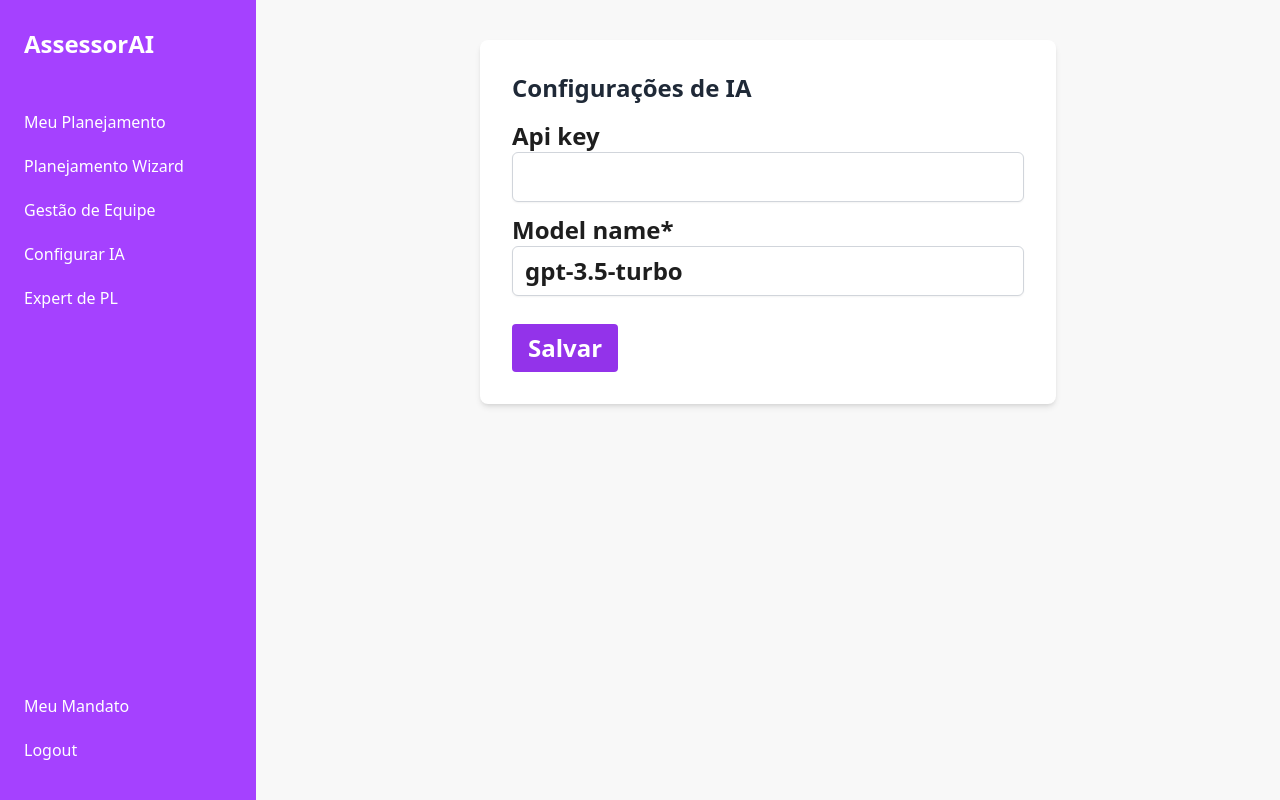
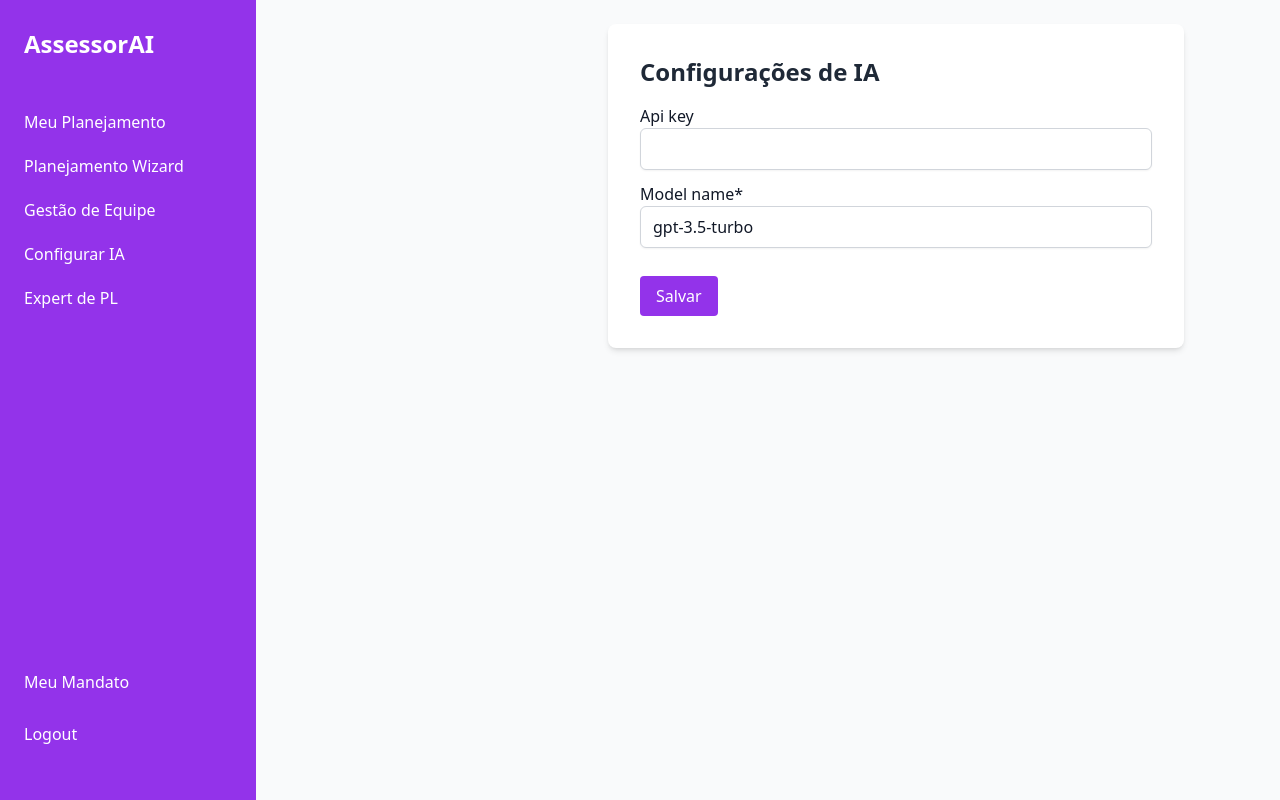
Before and after one commit to pmarkun/assessorai-client, a Django app: page /config/ia/ in a window 1280 px wide. Run offline with Django 5.2, Linux system fonts and the light colour scheme; data comes from the database, SQL or seed files in the repository; some libraries are stand-ins or nearby versions.

Commit message:
Redesign base layout and add design guidelines

```diff
--- /dev/null
+++ b/static/js/menu.js
@@ -0,0 +1,9 @@
+document.addEventListener('DOMContentLoaded', () => {
+  const btn = document.getElementById('menu-button');
+  const sidebar = document.getElementById('sidebar');
+  if (btn && sidebar) {
+    btn.addEventListener('click', () => {
+      sidebar.classList.toggle('-translate-x-full');
+    });
+  }
+});
--- a/theme/templates/base.html
+++ b/theme/templates/base.html
@@ -2,45 +2,60 @@
 <!DOCTYPE html>
 <html lang="pt-br">
 <head>
+    <meta charset="UTF-8">
     <title>{% block title %}AssessorAI{% endblock title %}</title>
-    <meta charset="UTF-8">
     <meta name="viewport" content="width=device-width, initial-scale=1.0">
-    <meta http-equiv="X-UA-Compatible" content="ie=edge">
     {% tailwind_css %}
 </head>
-<body class="bg-[#F8F8F8] text-[#1E1E1E] font-sans leading-normal tracking-normal flex">
+<body class="bg-gray-50 text-gray-900 font-sans">
+    <div class="min-h-screen md:flex">
+        <!-- Mobile Header -->
+        <header class="md:hidden bg-white border-b">
+            <div class="flex items-center justify-between p-4">
+                <button id="menu-button" class="text-gray-600 focus:outline-none">
+                    <svg xmlns="http://www.w3.org/2000/svg" class="h-6 w-6" fill="none" viewBox="0 0 24 24" stroke="currentColor">
+                        <path stroke-linecap="round" stroke-linejoin="round" stroke-width="2" d="M4 6h16M4 12h16M4 18h16" />
+                    </svg>
+                </button>
+                <a href="{% url 'core:welcome' %}" class="font-semibold text-lg">AssessorAI</a>
+                <div></div>
+            </div>
+        </header>
 
         <!-- Sidebar -->
-    <aside class="bg-[#A541FF] text-white w-64 space-y-6 py-7 px-2 absolute inset-y-0 left-0 transform -translate-x-full md:relative md:translate-x-0 transition duration-200 ease-in-out h-screen overflow-hidden flex flex-col justify-between">
+        <aside id="sidebar" class="bg-purple-600 text-white w-64 space-y-6 py-7 px-2 transform -translate-x-full md:translate-x-0 fixed inset-y-0 left-0 transition-transform duration-200 md:relative flex flex-col justify-between overflow-y-auto">
             <div>
-            <a href="{% url 'core:welcome' %}" class="text-white text-2xl font-semibold px-4">AssessorAI</a>
+                <a href="{% url 'core:welcome' %}" class="text-white text-2xl font-semibold px-4 hidden md:block">AssessorAI</a>
                 <nav class="mt-10">
-                <a href="{% url 'core:meu_planejamento' %}" class="block py-2.5 px-4 rounded transition duration-200 hover:bg-[#8200e3] hover:text-white">Meu Planejamento</a>
-                <a href="{% url 'core:planejamento' %}" class="block py-2.5 px-4 rounded transition duration-200 hover:bg-[#8200e3] hover:text-white">Planejamento Wizard</a>
-                <a href="{% url 'core:equipe' %}" class="block py-2.5 px-4 rounded transition duration-200 hover:bg-[#8200e3] hover:text-white">Gestão de Equipe</a>
-                <a href="{% url 'core:config_ai' %}" class="block py-2.5 px-4 rounded transition duration-200 hover:bg-[#8200e3] hover:text-white">Configurar IA</a>
-                <a href="{% url 'expert_pl:sugestao_emendas' %}" class="block py-2.5 px-4 rounded transition duration-200 hover:bg-[#8200e3] hover:text-white">Expert de PL</a>
+                    <a href="{% url 'core:meu_planejamento' %}" class="block py-2.5 px-4 rounded transition hover:bg-purple-700">Meu Planejamento</a>
+                    <a href="{% url 'core:planejamento' %}" class="block py-2.5 px-4 rounded transition hover:bg-purple-700">Planejamento Wizard</a>
+                    <a href="{% url 'core:equipe' %}" class="block py-2.5 px-4 rounded transition hover:bg-purple-700">Gestão de Equipe</a>
+                    <a href="{% url 'core:config_ai' %}" class="block py-2.5 px-4 rounded transition hover:bg-purple-700">Configurar IA</a>
+                    <a href="{% url 'expert_pl:sugestao_emendas' %}" class="block py-2.5 px-4 rounded transition hover:bg-purple-700">Expert de PL</a>
                 </nav>
             </div>
-        <div>
-            <a href="{% url 'core:meu_mandato' %}" class="block py-2.5 px-4 rounded transition duration-200 hover:bg-[#8200e3] hover:text-white">Meu Mandato</a>
-            <form method="post" action="{% url 'account_logout' %}" class="w-full">
+            <div class="pb-4">
+                <a href="{% url 'core:meu_mandato' %}" class="block py-2.5 px-4 rounded transition hover:bg-purple-700">Meu Mandato</a>
+                <form method="post" action="{% url 'account_logout' %}" class="w-full mt-2">
                     {% csrf_token %}
-                <button type="submit" class="w-full text-left block py-2.5 px-4 rounded transition duration-200 hover:bg-[#8200e3] hover:text-white">
+                    <button type="submit" class="w-full text-left block py-2.5 px-4 rounded transition hover:bg-purple-700">
                         Logout
                     </button>
                 </form>
             </div>
         </aside>
 
-    <!-- Content -->
-    <main class="flex-1 p-10 text-2xl font-bold">
+        <!-- Page Content -->
+        <div class="flex-1 md:ml-64">
+            <main class="p-6 max-w-7xl mx-auto">
                 {% block content %}
-        <!-- Default content if no block is provided -->
                 <h1 class="text-3xl text-gray-700">Bem-vindo ao AssessorAI</h1>
-        <p class="mt-4 text-gray-500">Selecione uma opção na barra lateral.</p>
+                <p class="mt-4 text-gray-500">Selecione uma opção no menu.</p>
                 {% endblock content %}
             </main>
+        </div>
+    </div>
 
+    <script src="{% static 'js/menu.js' %}"></script>
 </body>
 </html>
```
Also changed, not shown: DESIGN.md (added, +31 -0 lines). Lines whose indentation alone changed are shown as unchanged.
